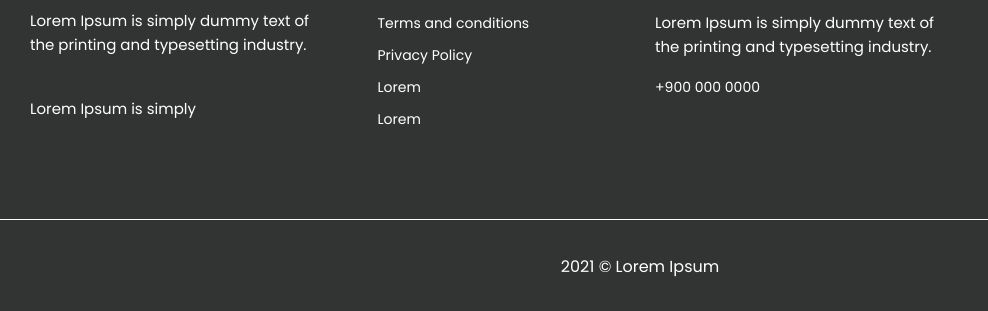
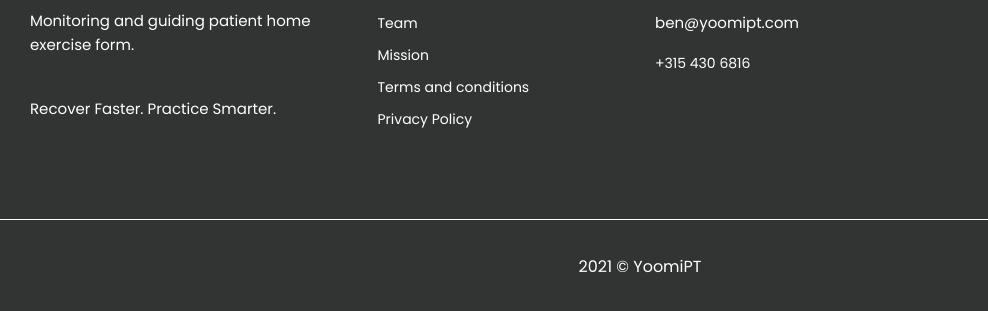
Before and after one commit to Bcat13/YoomiLandingPageHost, a plain HTML site: page index.html in a window 1280 px wide. Shown: the part 4885-5196 px from the top of the page, 0-988 px from the left. Drawn offline with Linux system fonts and the light colour scheme.

Commit message:
improved code

```diff
--- a/index.html
+++ b/index.html
@@ -393,21 +393,21 @@
               <div class="footer-widget">
                 <a href=""><img src="assets/img/logo.svg" alt="" /></a>
                 <p>
-                  Lorem Ipsum is simply dummy text of the printing and
-                  typesetting industry.
+                  Monitoring and guiding patient home exercise form.
                 </p>
                 <br />
-                <p>Lorem Ipsum is simply</p>
+                <p>Recover Faster. Practice Smarter.</p>
               </div>
             </div>
             <div class="col-lg-3 col-md-3">
               <div class="footer-widget widget-two">
                 <h5>About us</h5>
                 <ul>
+                  <li><a href="">Team</a></li>
+                  <li><a href="">Mission</a></li>
                   <li><a href="">Terms and conditions</a></li>
                   <li><a href="">Privacy Policy</a></li>
-                  <li><a href="">Lorem</a></li>
-                  <li><a href="">Lorem</a></li>
+
                 </ul>
               </div>
             </div>
@@ -415,10 +415,9 @@
               <div class="footer-widget">
                 <h5>Customer Support</h5>
                 <p>
-                  Lorem Ipsum is simply dummy text of the printing and
-                  typesetting industry.
+                  ben@yoomipt.com
                 </p>
-                <p><a href="tel:+900 000 0000">+900 000 0000</a></p>
+                <p><a href="tel:+900 000 0000">+315 430 6816</a></p>
               </div>
             </div>
             <div class="col-lg-3 col-md-3 align-self-end">
@@ -448,7 +447,7 @@
         <div class="container">
           <div class="row">
             <div class="col-lg-12">
-              <p>2021 © Lorem Ipsum</p>
+              <p>2021 © YoomiPT</p>
             </div>
           </div>
         </div>
```
Also changed, not shown: 1 other file.
